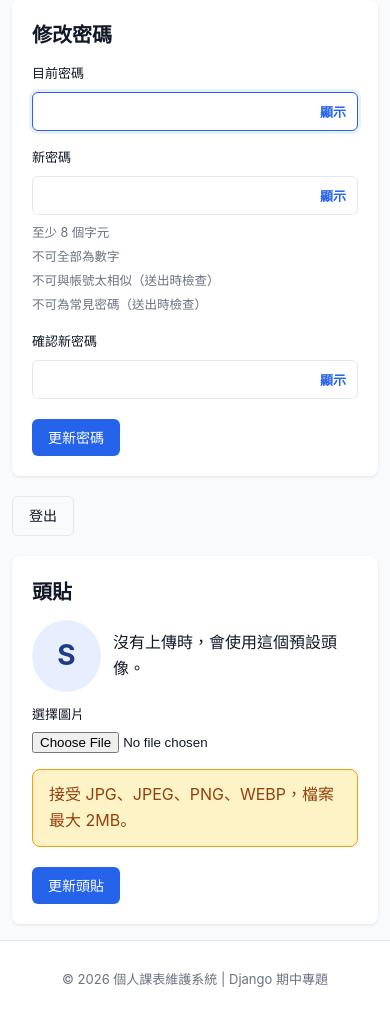
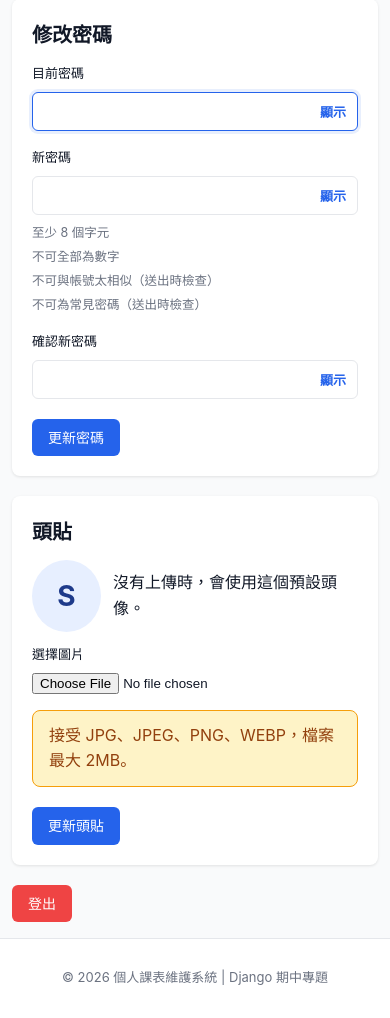
Before and after one commit to 11346070/Class-Schedule, a Django app: page /settings/ in a window 390 px wide. Shown: the part 167-1185 px from the top of the page. After the commit the page ends 1152 px from the top, so only its background shows below. Run offline with Django 5.2, Linux system fonts and the light colour scheme; the visitor is signed in with stand-in values (Sample User, id 1); data comes from the database, SQL or seed files in the repository.

Commit message:
style: put the red logout button after both settings cards on small screens
Desktop still keeps it at the lower left of the password card.

Co-authored-by: Cursor <cursoragent@cursor.com>

```diff
--- a/static/css/style.css
+++ b/static/css/style.css
@@ -2262,8 +2262,8 @@ body {
         grid-template-columns: minmax(0, 1fr);
         grid-template-areas:
             "password"
-            "logout"
-            "avatar";
+            "avatar"
+            "logout";
     }
 }
 
--- a/templates/account_settings.html
+++ b/templates/account_settings.html
@@ -74,7 +74,7 @@
 
         <form method="post" action="{% url 'logout' %}" class="logout-row" data-confirm="確定要登出嗎？">
             {% csrf_token %}
-            <button type="submit" class="btn btn-outline">登出</button>
+            <button type="submit" class="btn btn-danger">登出</button>
         </form>
 </div>
 {% endblock %}
--- a/templates/base.html
+++ b/templates/base.html
@@ -13,7 +13,7 @@
             } catch (e) {}
         })();
     </script>
-    <link rel="stylesheet" href="/static/css/style.css?v=20261031d">
+    <link rel="stylesheet" href="/static/css/style.css?v=20261031e">
     {% block extra_css %}{% endblock %}
 </head>
 <body>
```
Also changed, not shown: README.md.
